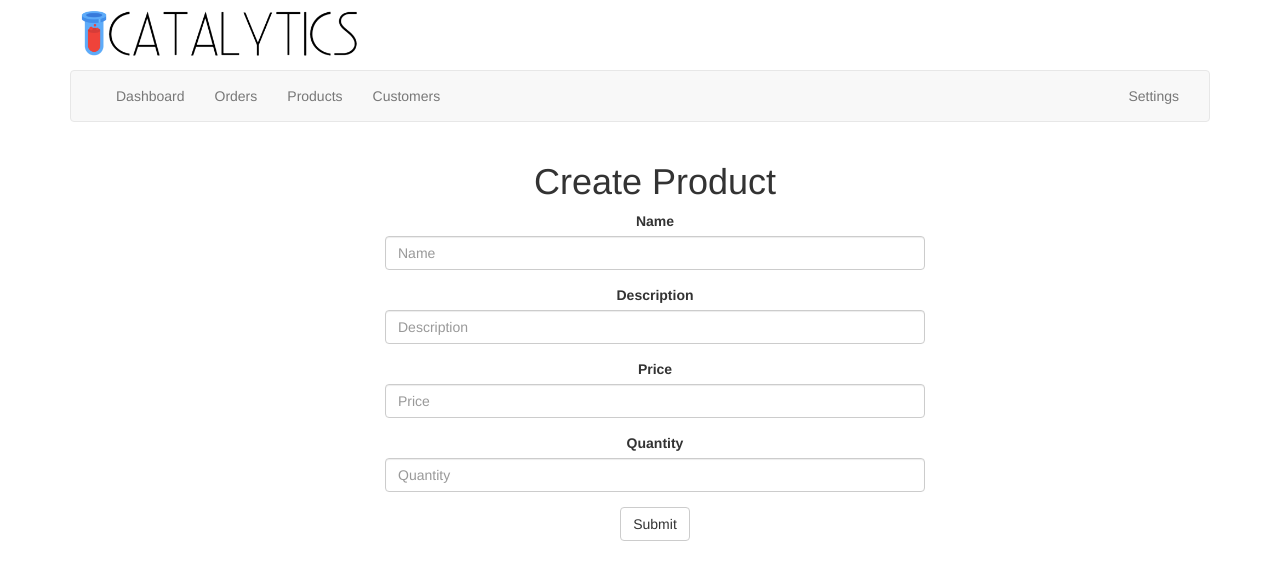
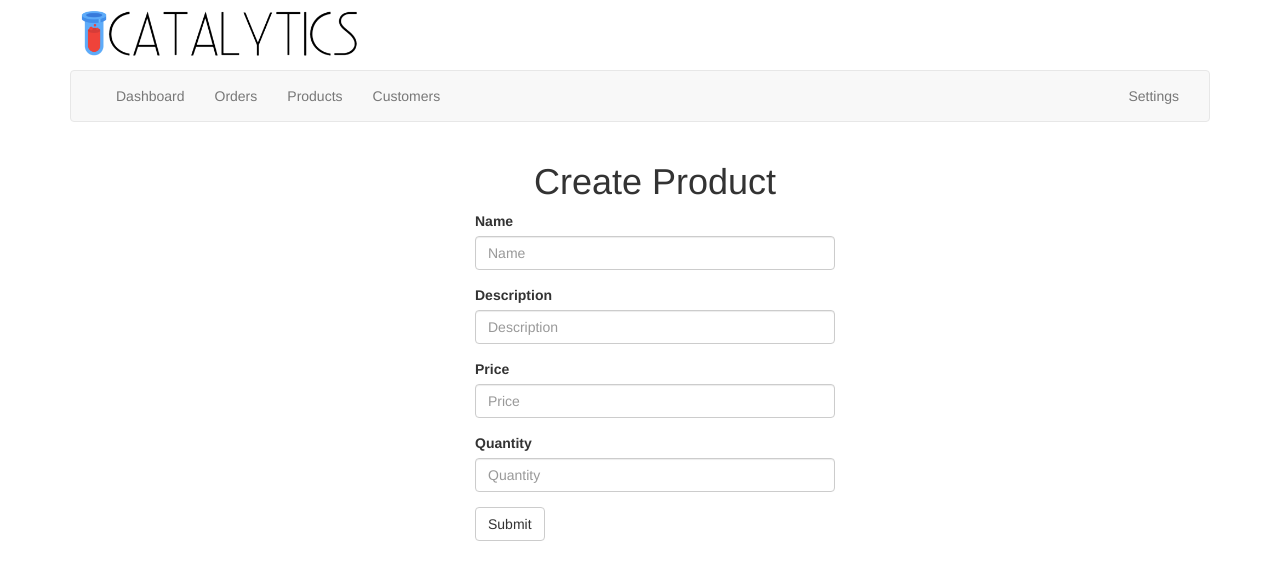
Before and after one commit to brahyam/node-catalytics, a Node project: template src/middleware/frontend/views/newprod.handlebars in a window 1280 px wide. Shown: the top 580 px of the page. Run offline with Node 20 templates, Linux system fonts and the light colour scheme; the template is opened without the code that fills it, so the values that code supplies are empty; some libraries are stand-ins or nearby versions.

Commit message:
Added Create Product System

```diff
--- a/src/middleware/frontend/views/newprod.handlebars
+++ b/src/middleware/frontend/views/newprod.handlebars
@@ -1,8 +1,9 @@
 <div class="container">
-  <div class="col-md-6 col-md-offset-3">
-    <div class="text-center">
-      <h1>Create Product</h1>
-      <form method="post" action="/ui/products/create">
+  <div class="row">
+    <div class="col-md-4 col-md-offset-4">
+      <div class="text-center"><h1>Create Product</h1></div>
+
+      <form method="post" action='/ui/products/create'>
         {{>productForm}}
       </form>
     </div>
--- a/src/middleware/frontend/views/partials/productForm.handlebars
+++ b/src/middleware/frontend/views/partials/productForm.handlebars
@@ -1,21 +1,21 @@
 <div class="form-group">
-  <label>Name</label>
-  <input required class="form-control" name="name" id="productName" placeholder="Name" value="{{name}}">
+  <label for="productName">Name</label>
+  <input type="text" required class="form-control" name="name" placeholder="Name" value="{{name}}">
 </div>
 
 <div class="form-group">
-  <label>Description</label>
-  <input class="form-control" name="description" id="productDesc" placeholder="Description" value="{{description}}">
+  <label for="productDescription">Description</label>
+  <input type="text" class="form-control" name="description" placeholder="Description" value="{{description}}">
 </div>
 
 <div class="form-group">
-  <label>Price</label>
-  <input class="form-control" name="price" id="productPrice" placeholder="Price" value="{{price}}">
+  <label for="productPrice">Price</label>
+  <input type="number" class="form-control" name="price" placeholder="Price" value="{{price}}">
 </div>
 
 <div class="form-group">
-  <label>Quantity</label>
-  <input class="form-control" name="quantity" id="productQuantity" placeholder="Quantity" value="{{quantity}}">
+  <label for="productQuantity">Quantity</label>
+  <input type="number" class="form-control" name="quantity" placeholder="Quantity" value="{{quantity}}">
 </div>
 
 <button type="submit" class="btn btn-default">Submit</button>
```
Also changed, not shown: src/middleware/frontend/routes/index.js (+22 -2 lines).
